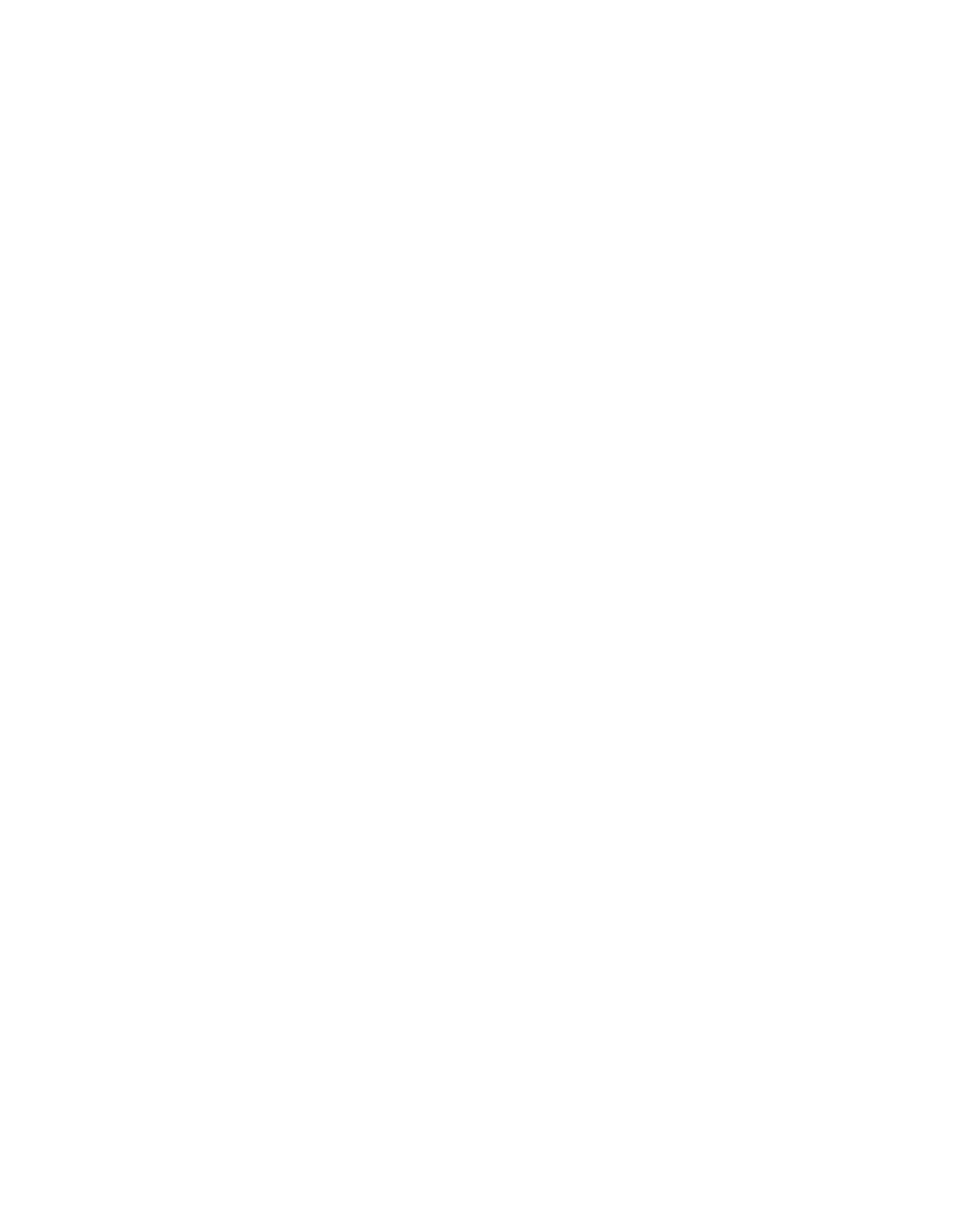
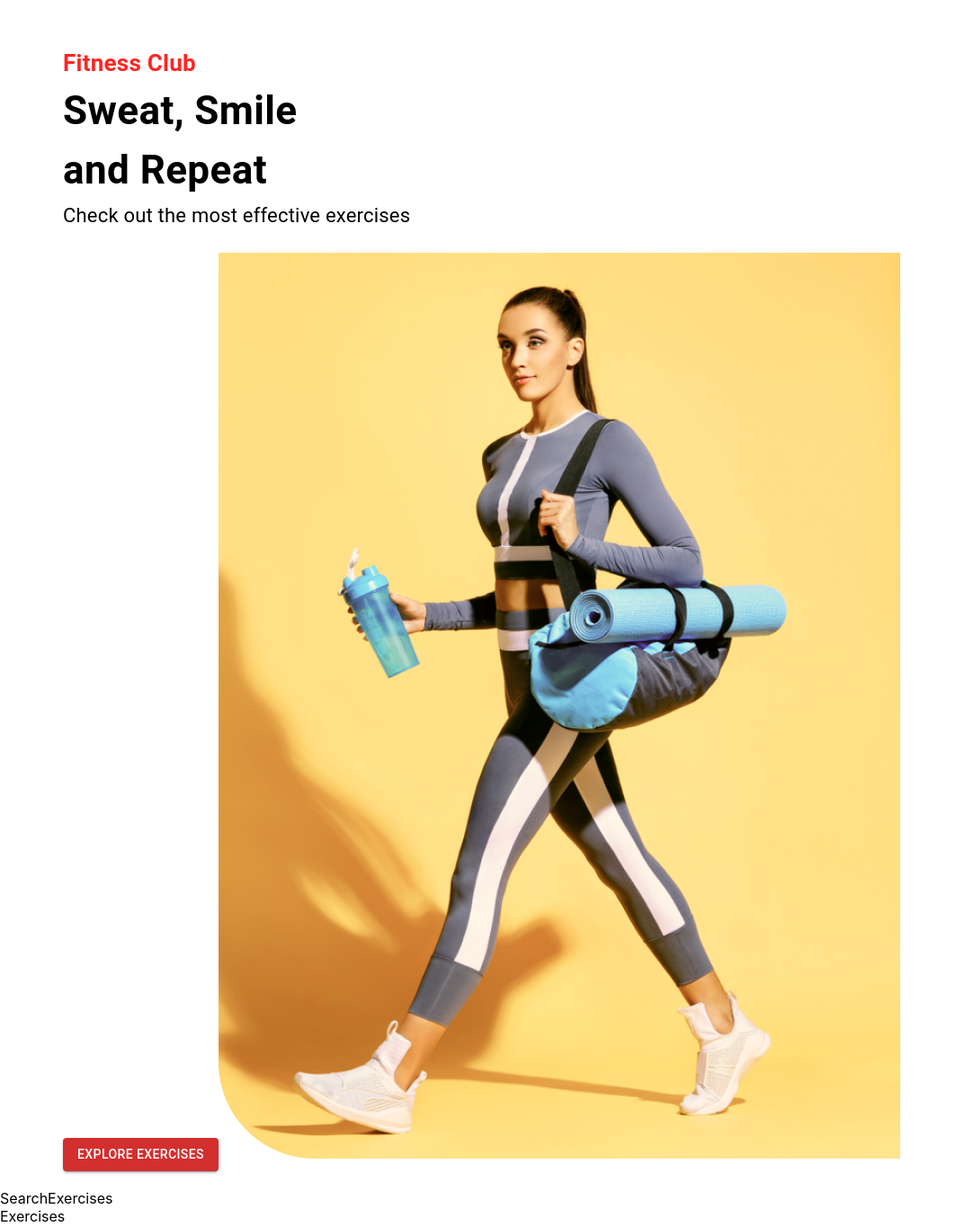
Before and after one commit to Lithelyne/client, a React (Create React App) app: page / in a window 1280 px wide. Shown: the part 265-1629 px from the top of the page at 90% size, without its empty margins (0-1063 px from the left). Before the commit the page ends 800 px from the top, so only its background shows below. Built offline with nearby package versions, Linux system fonts and the light colour scheme.

Commit message:
Hero Banner finished

```diff
--- a/src/components/HeroBanner.js
+++ b/src/components/HeroBanner.js
@@ -1,7 +1,26 @@
 import React from 'react'
+import { Box, Stack, Typography, Button } from '@mui/material'
+
+import HeroBannerImage from '../assets/images/banner.png'
 
 export const HeroBanner = () => {
   return (
-    <div>HeroBanner</div>
+    <Box sx={{mt: { lg: '212px', xs: '70px' }, ml: { sm: '50px' }}} position = "relative" p="20px">
+
+      <Typography color="#FF2625" fontWeight="600" fontSize="26px">
+        Fitness Club
+      </Typography>
+
+      <Typography fontWeight={700} sx={{ fontSize: {lg: '44px', xs: '40px'}}}>
+        Sweat, Smile <br /> and Repeat
+      </Typography>
+      <Typography fontSize="22px" lineHeight="35px" mb= {3}>
+        Check out the most effective exercises
+      </Typography>
+      <Button variant="contained" color="error" href="#exercises">
+        Explore Exercises
+        </Button>
+        <img src={HeroBannerImage} alt="banner" className="hero-banner-img" />
+    </Box>
   )
 }
```
